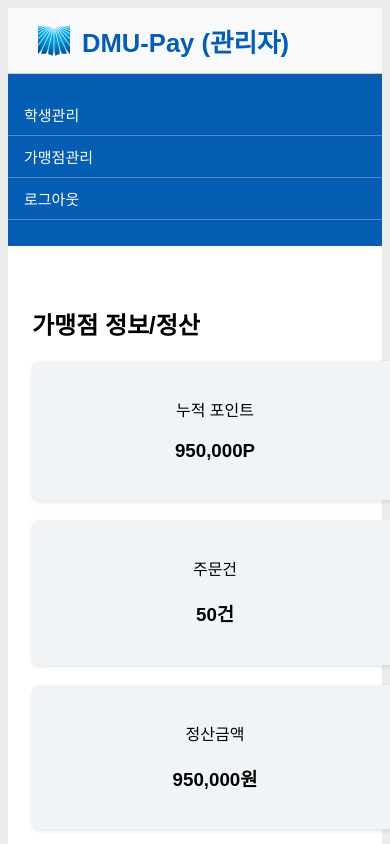
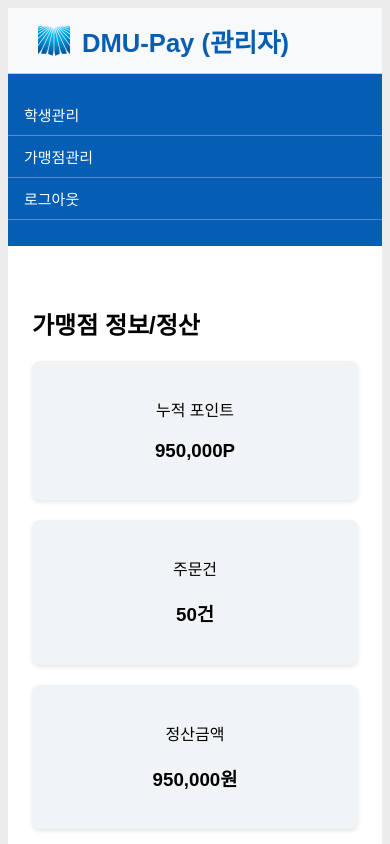
Before and after one commit to sangyunjeon/dmu-pay, a React (Create React App) app: page /admin/merchant/detail/1 in a window 390 px wide. Shown: the top 844 px of the page. Built offline with nearby package versions, Linux system fonts and the light colour scheme.

Commit message:
box teest

```diff
--- a/src/pages/AdminMerchantDetailPage.css
+++ b/src/pages/AdminMerchantDetailPage.css
@@ -119,6 +119,8 @@
 
   .summary-box {
     width: 100%;
+    max-width: 100%;
+    box-sizing: border-box;
   }
 
   .summary-button-wrap {
```
